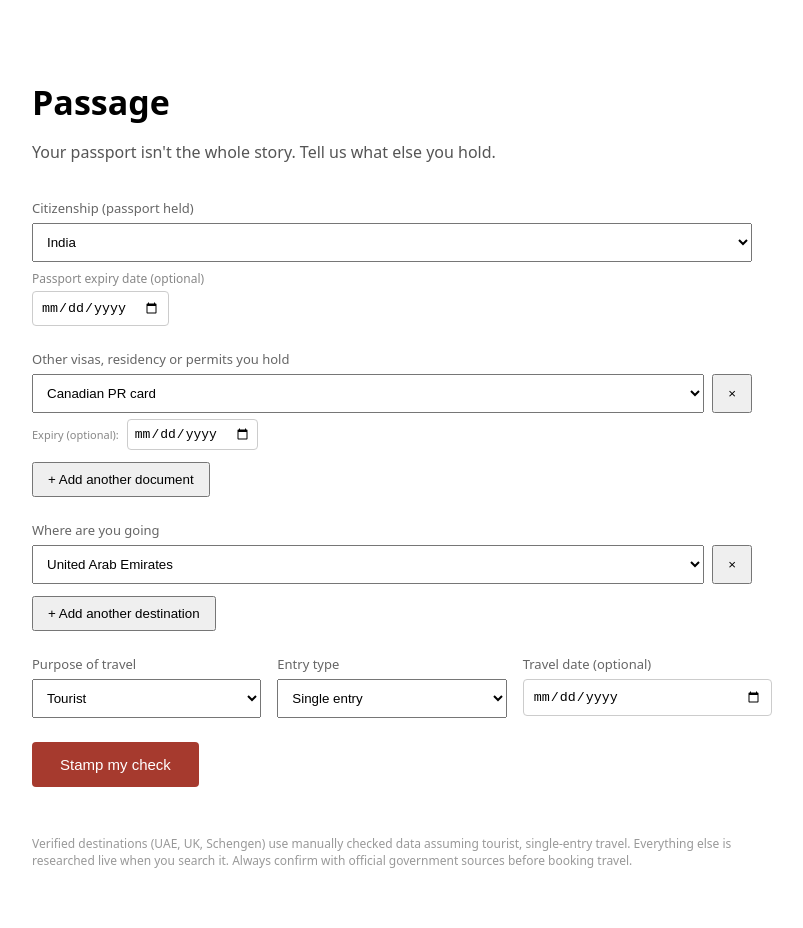
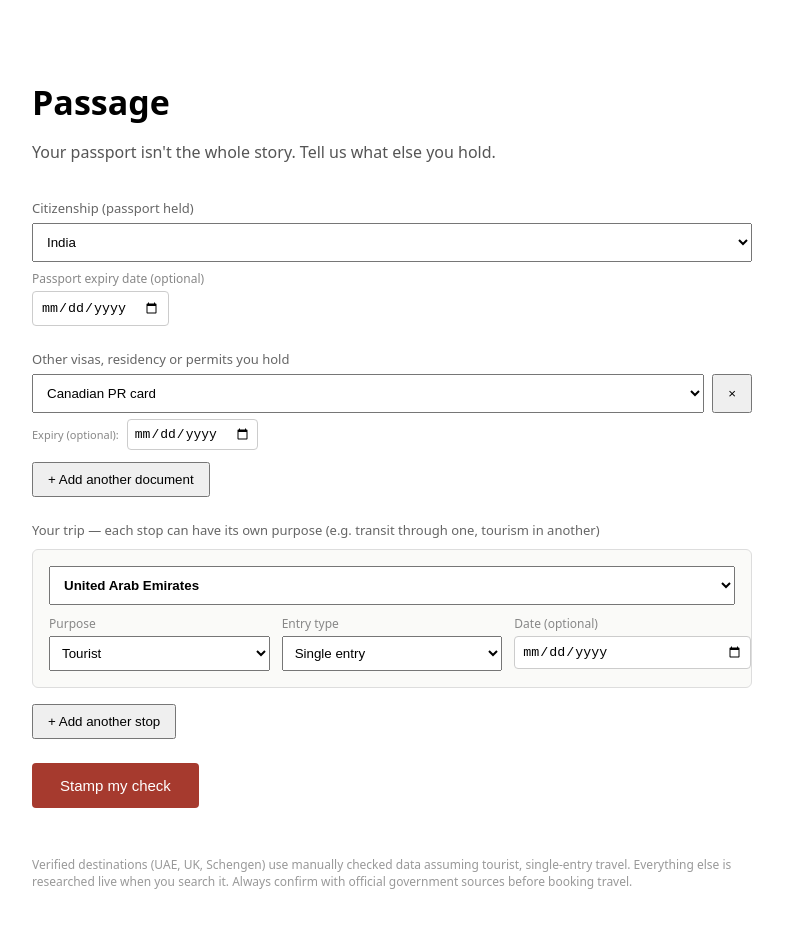
Before and after one commit to yaswanthpotturu007-prog/passage, a Next.js app: page / in a window 1280 px wide. Shown: the top 928 px of the page, without its empty margins (248-1051 px from the left). Built offline with nearby package versions, Linux system fonts and the light colour scheme.

Commit message:
Update index.js

```diff
--- a/pages/index.js
+++ b/pages/index.js
@@ -35,6 +35,17 @@ const PURPOSES = ['Tourist', 'Business', 'Transit', 'Family visit'];
 const ENTRY_COUNTS = ['Single entry', 'Multiple entry'];
 const LEAVING_AIRPORT_OPTIONS = ['No, staying airside', 'Yes, leaving the airport'];
 const LAYOVER_DURATIONS = ['Under 24 hours', '24+ hours'];
+
+function newDestinationEntry() {
+  return {
+    destination: DESTINATIONS[0],
+    purpose: 'Tourist',
+    entryCount: 'Single entry',
+    travelDate: '',
+    leavingAirport: LEAVING_AIRPORT_OPTIONS[0],
+    layoverDuration: LAYOVER_DURATIONS[0],
+  };
+}
 
 function ResultCard({ passportCountry, res }) {
   const [voted, setVoted] = useState(null);
@@ -108,26 +119,21 @@ function ResultCard({ passportCountry, res }) {
 export default function Home() {
   const [passportCountry, setPassportCountry] = useState('India');
   const [passportExpiry, setPassportExpiry] = useState('');
-  const [destinations, setDestinations] = useState([DESTINATIONS[0]]);
+  const [destEntries, setDestEntries] = useState([newDestinationEntry()]);
   const [docRows, setDocRows] = useState([{ type: 'Canadian PR card', custom: '', expiry: '' }]);
-  const [purpose, setPurpose] = useState('Tourist');
-  const [entryCount, setEntryCount] = useState('Single entry');
-  const [travelDate, setTravelDate] = useState('');
-  const [leavingAirport, setLeavingAirport] = useState(LEAVING_AIRPORT_OPTIONS[0]);
-  const [layoverDuration, setLayoverDuration] = useState(LAYOVER_DURATIONS[0]);
   const [results, setResults] = useState(null);
   const [loading, setLoading] = useState(false);
 
   function addDestination() {
-    setDestinations([...destinations, DESTINATIONS[0]]);
+    setDestEntries([...destEntries, newDestinationEntry()]);
   }
   function removeDestination(index) {
-    setDestinations(destinations.filter((_, i) => i !== index));
+    setDestEntries(destEntries.filter((_, i) => i !== index));
   }
-  function updateDestination(index, value) {
-    const updated = [...destinations];
-    updated[index] = value;
-    setDestinations(updated);
+  function updateDestField(index, field, value) {
+    const updated = [...destEntries];
+    updated[index] = { ...updated[index], [field]: value };
+    setDestEntries(updated);
   }
 
   function addDocRow() {
@@ -164,20 +170,20 @@ export default function Home() {
     setLoading(true);
     setResults(null);
     try {
-      const promises = destinations.map((destination) =>
+      const promises = destEntries.map((entry) =>
         fetch('/api/check', {
           method: 'POST',
           headers: { 'Content-Type': 'application/json' },
           body: JSON.stringify({
             passportCountry,
             passportExpiry: passportExpiry || null,
-            destination,
+            destination: entry.destination,
             documents: resolvedDocs(),
-            purpose,
-            entryCount,
-            travelDate: travelDate || null,
-            leavingAirport: purpose === 'Transit' ? leavingAirport : null,
-            layoverDuration: purpose === 'Transit' ? layoverDuration : null,
+            purpose: entry.purpose,
+            entryCount: entry.entryCount,
+            travelDate: entry.travelDate || null,
+            leavingAirport: entry.purpose === 'Transit' ? entry.leavingAirport : null,
+            layoverDuration: entry.purpose === 'Transit' ? entry.layoverDuration : null,
           }),
         }).then((r) => r.json())
       );
@@ -252,65 +258,72 @@ export default function Home() {
       </div>
 
       <div style={{ marginBottom: 24 }}>
-        <label style={{ display: 'block', fontSize: 13, marginBottom: 6, color: '#666' }}>
-          Where are you going
+        <label style={{ display: 'block', fontSize: 13, marginBottom: 10, color: '#666' }}>
+          Your trip — each stop can have its own purpose (e.g. transit through one, tourism in another)
         </label>
-        {destinations.map((dest, i) => (
-          <div key={i} style={{ display: 'flex', gap: 8, marginBottom: 8 }}>
-            <select value={dest} onChange={(e) => updateDestination(i, e.target.value)} style={{ flex: 1, padding: 10 }}>
+
+        {destEntries.map((entry, i) => (
+          <div key={i} style={{ border: '1px solid #ddd', borderRadius: 6, padding: 16, marginBottom: 12, background: '#FAFAF8' }}>
+            <div style={{ display: 'flex', gap: 8, marginBottom: 10, alignItems: 'center' }}>
+              <select
+                value={entry.destination}
+                onChange={(e) => updateDestField(i, 'destination', e.target.value)}
+                style={{ flex: 1, padding: 10, fontWeight: 600 }}
+              >
                 {DESTINATIONS.map((c) => <option key={c} value={c}>{c}</option>)}
               </select>
+              {destEntries.length > 1 && (
                 <button onClick={() => removeDestination(i)} style={{ padding: '0 14px' }}>×</button>
-          </div>
-        ))}
-        <button onClick={addDestination} style={{ marginTop: 4, padding: '8px 14px' }}>
-          + Add another destination
-        </button>
+              )}
             </div>
 
-      <div style={{ display: 'flex', gap: 16, marginBottom: 24, flexWrap: 'wrap' }}>
-        <div style={{ flex: 1, minWidth: 160 }}>
-          <label style={{ display: 'block', fontSize: 13, marginBottom: 6, color: '#666' }}>Purpose of travel</label>
-          <select value={purpose} onChange={(e) => setPurpose(e.target.value)} style={{ width: '100%', padding: 10 }}>
+            <div style={{ display: 'flex', gap: 12, flexWrap: 'wrap' }}>
+              <div style={{ flex: 1, minWidth: 140 }}>
+                <label style={{ display: 'block', fontSize: 12, marginBottom: 4, color: '#888' }}>Purpose</label>
+                <select value={entry.purpose} onChange={(e) => updateDestField(i, 'purpose', e.target.value)} style={{ width: '100%', padding: 8 }}>
                   {PURPOSES.map((p) => <option key={p} value={p}>{p}</option>)}
                 </select>
               </div>
-        <div style={{ flex: 1, minWidth: 160 }}>
-          <label style={{ display: 'block', fontSize: 13, marginBottom: 6, color: '#666' }}>Entry type</label>
-          <select value={entryCount} onChange={(e) => setEntryCount(e.target.value)} style={{ width: '100%', padding: 10 }}>
-            {ENTRY_COUNTS.map((e) => <option key={e} value={e}>{e}</option>)}
+              <div style={{ flex: 1, minWidth: 140 }}>
+                <label style={{ display: 'block', fontSize: 12, marginBottom: 4, color: '#888' }}>Entry type</label>
+                <select value={entry.entryCount} onChange={(e) => updateDestField(i, 'entryCount', e.target.value)} style={{ width: '100%', padding: 8 }}>
+                  {ENTRY_COUNTS.map((e2) => <option key={e2} value={e2}>{e2}</option>)}
                 </select>
               </div>
-        <div style={{ flex: 1, minWidth: 160 }}>
-          <label style={{ display: 'block', fontSize: 13, marginBottom: 6, color: '#666' }}>Travel date (optional)</label>
-          <input type="date" value={travelDate} onChange={(e) => setTravelDate(e.target.value)}
-            style={{ width: '100%', padding: 9, border: '1px solid #ccc', borderRadius: 4 }} />
+              <div style={{ flex: 1, minWidth: 140 }}>
+                <label style={{ display: 'block', fontSize: 12, marginBottom: 4, color: '#888' }}>Date (optional)</label>
+                <input type="date" value={entry.travelDate} onChange={(e) => updateDestField(i, 'travelDate', e.target.value)}
+                  style={{ width: '100%', padding: 7, border: '1px solid #ccc', borderRadius: 4 }} />
               </div>
             </div>
 
-      {purpose === 'Transit' && (
-        <div style={{ marginBottom: 24, padding: 16, background: '#FFF6D9', border: '1px dashed #D4B84A', borderRadius: 4 }}>
-          <p style={{ fontSize: 12, color: '#7A6A1F', marginTop: 0 }}>
-            Transit rules are always shown as auto-researched, even for destinations we've otherwise verified.
+            {entry.purpose === 'Transit' && (
+              <div style={{ marginTop: 12, padding: 12, background: '#FFF6D9', border: '1px dashed #D4B84A', borderRadius: 4 }}>
+                <p style={{ fontSize: 11, color: '#7A6A1F', marginTop: 0, marginBottom: 8 }}>
+                  Transit rules are always shown as auto-researched, even for destinations we&apos;ve otherwise verified.
                 </p>
-          <div style={{ display: 'flex', gap: 16, flexWrap: 'wrap' }}>
-            <div style={{ flex: 1, minWidth: 200 }}>
-              <label style={{ display: 'block', fontSize: 13, marginBottom: 6, color: '#666' }}>
-                Are you leaving the airport during your layover?
-              </label>
-              <select value={leavingAirport} onChange={(e) => setLeavingAirport(e.target.value)} style={{ width: '100%', padding: 10 }}>
+                <div style={{ display: 'flex', gap: 12, flexWrap: 'wrap' }}>
+                  <div style={{ flex: 1, minWidth: 160 }}>
+                    <label style={{ display: 'block', fontSize: 12, marginBottom: 4, color: '#666' }}>Leaving the airport?</label>
+                    <select value={entry.leavingAirport} onChange={(e) => updateDestField(i, 'leavingAirport', e.target.value)} style={{ width: '100%', padding: 8 }}>
                       {LEAVING_AIRPORT_OPTIONS.map((o) => <option key={o} value={o}>{o}</option>)}
                     </select>
                   </div>
-            <div style={{ flex: 1, minWidth: 160 }}>
-              <label style={{ display: 'block', fontSize: 13, marginBottom: 6, color: '#666' }}>Layover duration</label>
-              <select value={layoverDuration} onChange={(e) => setLayoverDuration(e.target.value)} style={{ width: '100%', padding: 10 }}>
+                  <div style={{ flex: 1, minWidth: 140 }}>
+                    <label style={{ display: 'block', fontSize: 12, marginBottom: 4, color: '#666' }}>Layover duration</label>
+                    <select value={entry.layoverDuration} onChange={(e) => updateDestField(i, 'layoverDuration', e.target.value)} style={{ width: '100%', padding: 8 }}>
                       {LAYOVER_DURATIONS.map((o) => <option key={o} value={o}>{o}</option>)}
                     </select>
                   </div>
                 </div>
               </div>
             )}
+          </div>
+        ))}
+        <button onClick={addDestination} style={{ marginTop: 4, padding: '8px 14px' }}>
+          + Add another stop
+        </button>
+      </div>
 
       <button
         onClick={handleCheck}
```
Lines whose indentation alone changed are shown as unchanged.
